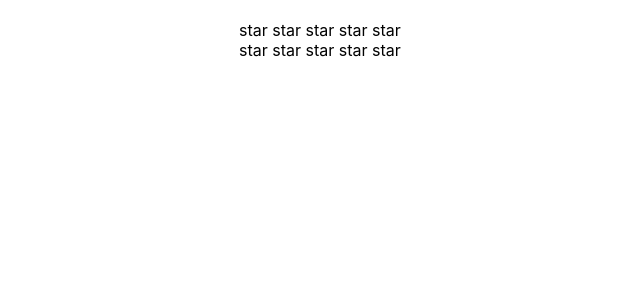
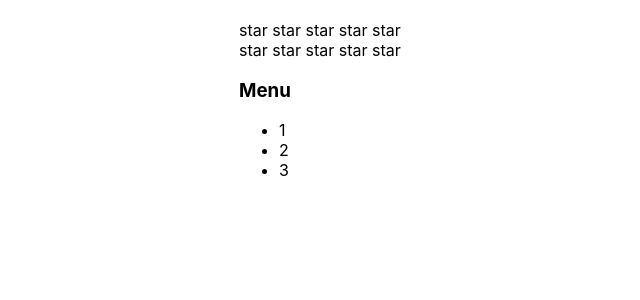
Before and after one commit to olesya-sh-dev/React-learning, a React (Create React App) app: page / in a window 1280 px wide. Shown: the top 300 px of the page, without its empty margins (101-741 px from the left). Built offline with nearby package versions, Linux system fonts and the light colour scheme.

Commit message:
контролируемый Accordion с usestate в App

```diff
--- a/src/App.tsx
+++ b/src/App.tsx
@@ -3,6 +3,7 @@ import "./App.css";
 
 import { Rating, RatingValueType } from "./components/Rating/Rating";
 import { UncontrolledRating } from "./components/UncontrolledRating/UncontrolledRating";
+import Accordion from "./components/Accordion/Accordion";
 
 function hello() {
   alert("IT-KAMASUTRA");
@@ -12,11 +13,17 @@ function App() {
   console.log("App is rendering");
 
   let [ratingValue, setRatingValue] = useState<RatingValueType>(0);
+  let [accordionCollapsed, setAccordionCollapsed] = useState<boolean>(false);
 
   return (
     <div className={"App"}>
       <Rating value={ratingValue} onClick={setRatingValue} />
       <UncontrolledRating />
+      <Accordion
+        titleValue="Menu"
+        collapsed={accordionCollapsed}
+        onClick={() => setAccordionCollapsed(!accordionCollapsed)}
+      />
     </div>
   );
 }
--- a/src/components/Accordion/Accordion.tsx
+++ b/src/components/Accordion/Accordion.tsx
@@ -3,44 +3,31 @@ import React from "react";
 type AccordionPropsType = {
   titleValue: string;
   collapsed: boolean;
+  onClick: (collapsed: boolean) => void;
 };
 function Accordion(props: AccordionPropsType) {
   console.log("Accordion is rendering");
 
   return (
     <div>
-      <AccordionTitle title={props.titleValue} />
+      <AccordionTitle
+        title={props.titleValue}
+        onClick={() => props.onClick(!props.collapsed)}
+      />
       {!props.collapsed && <AccordionBody />}
     </div>
   );
 }
 
-// function Accordion(props: AccordionPropsType) {
-//   console.log("Accordion is rendering");
-
-//   if (props.collapsed === true) {
-//     return (
-//       <div>
-//         <AccordionTitle title={props.titleValue} />
-//       </div>
-//     );
-//   } else {
-//     return (
-//       <div>
-//         <AccordionTitle title={props.titleValue} />
-//         <AccordionBody />
-//       </div>
-//     );
-//   }
-// }
 type AccordionTitlePropsType = {
   title: string;
+  onClick: () => void;
 };
 function AccordionTitle(props: AccordionTitlePropsType) {
   console.log("AccordionTitle is rendering");
   return (
     <div>
-      <h3>{props.title}</h3>
+      <h3 onClick={() => props.onClick()}>{props.title}</h3>
     </div>
   );
 }
```
